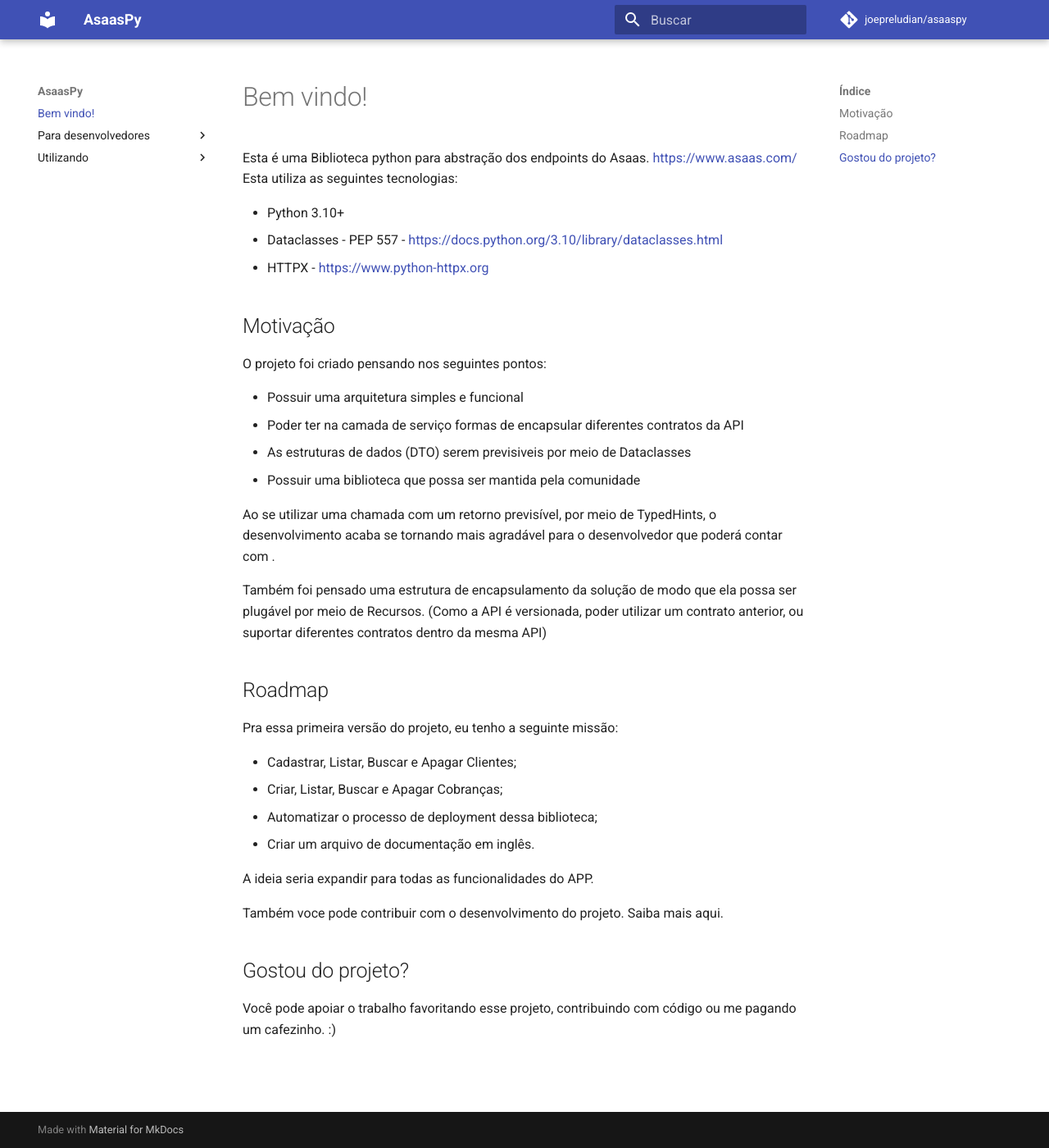
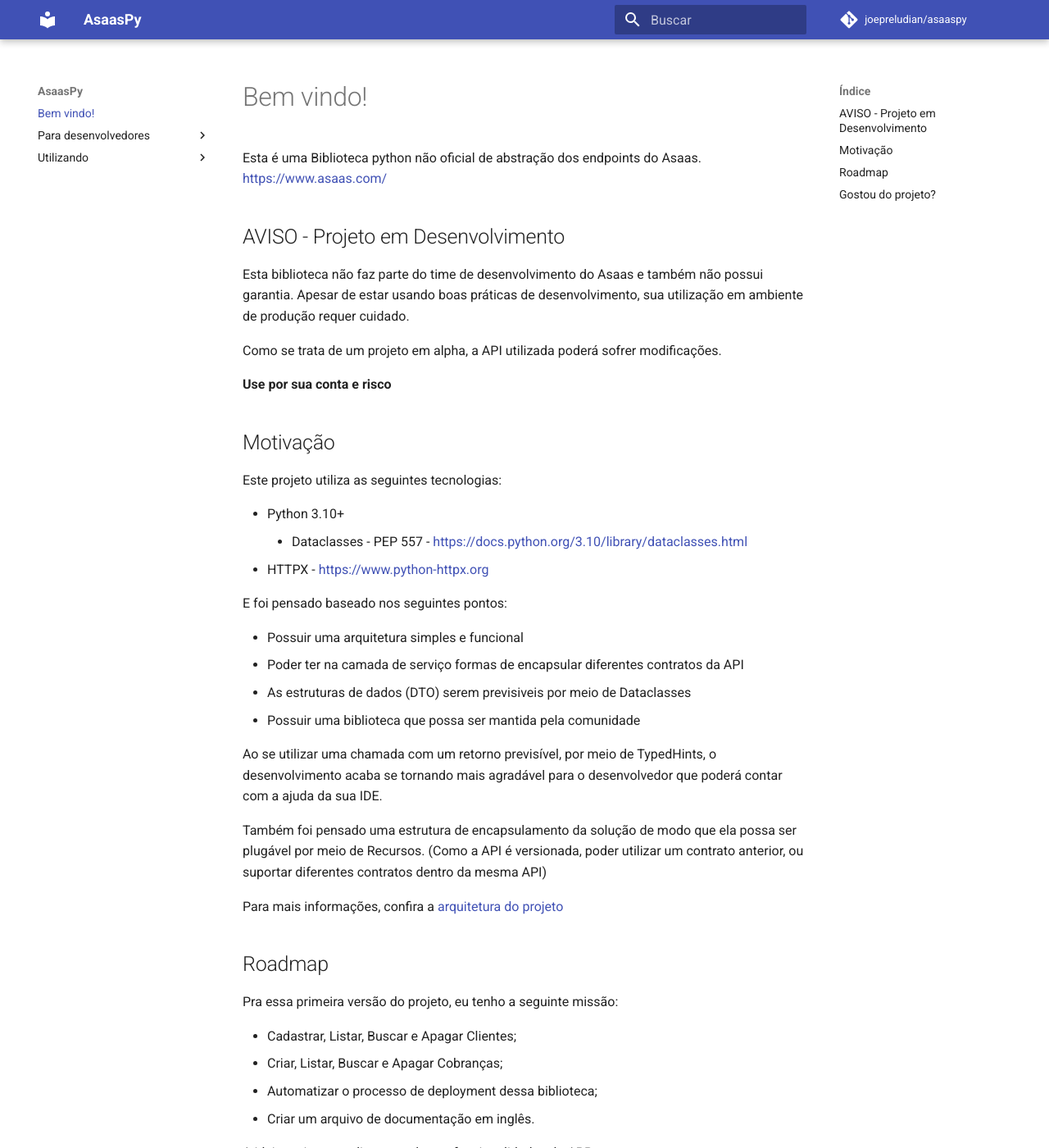
Before and after one commit to joepreludian/asaaspy, an MkDocs documentation site: the page built from docs/index.md, in a window 1280 px wide and 1400 px high. Shown: the whole window at 82% size. Built offline with MkDocs 1.6.1 and Material for MkDocs 9.7.7, drawn with Linux system fonts in a browser that asks for light colours; comment, search, counter and statistics services are not loaded.

Commit message:
rewrite of docs index page

```diff
--- a/docs/index.md
+++ b/docs/index.md
@@ -1,24 +1,34 @@
 # Bem vindo!
 
-Esta é uma Biblioteca python para abstração dos endpoints do Asaas. [https://www.asaas.com/]()
-Esta utiliza as seguintes tecnologias:
+Esta é uma Biblioteca python não oficial de abstração dos endpoints do Asaas. [https://www.asaas.com/]()
 
-* Python 3.10+
-  * Dataclasses - PEP 557 - [https://docs.python.org/3.10/library/dataclasses.html]()
-* HTTPX - [https://www.python-httpx.org]()
+## AVISO - Projeto em Desenvolvimento
+Esta biblioteca não faz parte do time de desenvolvimento do Asaas e também não possui garantia. Apesar de estar usando boas práticas de desenvolvimento, sua utilização em ambiente de produção requer cuidado.
+
+Como se trata de um projeto em alpha, a API utilizada poderá sofrer modificações.
+
+**Use por sua conta e risco**
 
 ## Motivação
 
-O projeto foi criado pensando nos seguintes pontos:
+Este projeto utiliza as seguintes tecnologias:
+
+* Python 3.10+
+    * Dataclasses - PEP 557 - [https://docs.python.org/3.10/library/dataclasses.html]()
+* HTTPX - [https://www.python-httpx.org]()
+
+E foi pensado baseado nos seguintes pontos:
 
 * Possuir uma arquitetura simples e funcional
 * Poder ter na camada de serviço formas de encapsular diferentes contratos da API
 * As estruturas de dados (DTO) serem previsiveis por meio de Dataclasses
 * Possuir uma biblioteca que possa ser mantida pela comunidade
 
-Ao se utilizar uma chamada com um retorno previsível, por meio de TypedHints, o desenvolvimento acaba se tornando mais agradável para o desenvolvedor que poderá contar com .
+Ao se utilizar uma chamada com um retorno previsível, por meio de TypedHints, o desenvolvimento acaba se tornando mais agradável para o desenvolvedor que poderá contar com a ajuda da sua IDE.
 
 Também foi pensado uma estrutura de encapsulamento da solução de modo que ela possa ser plugável por meio de Recursos. (Como a API é versionada, poder utilizar um contrato anterior, ou suportar diferentes contratos dentro da mesma API)
+
+Para mais informações, confira a [arquitetura do projeto](/para_desenvolvedores/arquitetura)
 
 ## Roadmap
 
--- a/mkdocs.yml
+++ b/mkdocs.yml
@@ -16,4 +16,8 @@
       pygments_lang_class: true
   - pymdownx.inlinehilite
   - pymdownx.snippets
-  - pymdownx.superfences
+  - pymdownx.superfences:
+      custom_fences:
+        - name: mermaid
+          class: mermaid
+          format: !!python/name:pymdownx.superfences.fence_code_format
```
Also changed, not shown: docs/para_desenvolvedores/arquitetura.md (+1 -1 lines).
